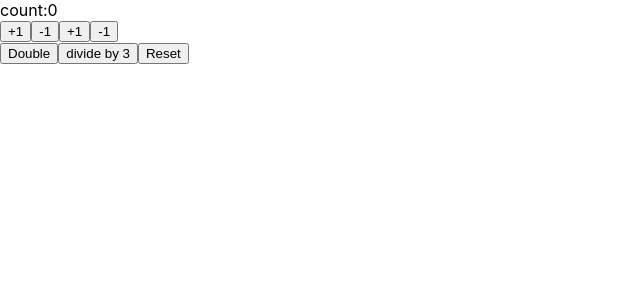
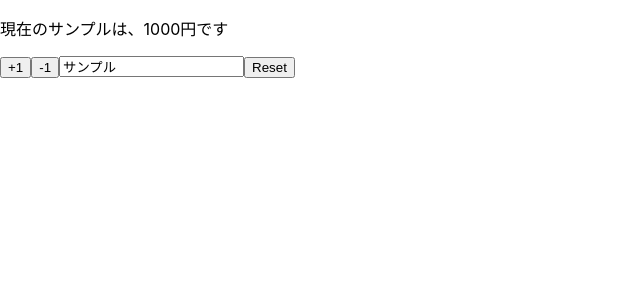
Before and after one commit to hhhirokunnn/react-hello-world, a React (Create React App) app: page / in a window 1280 px wide. Shown: the top 300 px of the page, without its empty margins (0-640 px from the left). Built offline with nearby package versions, Linux system fonts and the light colour scheme.

Commit message:
implement component using multiple states

```diff
--- a/src/App.js
+++ b/src/App.js
@@ -1,47 +1,28 @@
 import React, { useState } from 'react'
 
-const App  = () => {
+const App  = props => {
 
-  // useStateの第二引数は関数
-  const [initCount, setCount] = useState(0)
-
-  const increment = () => setCount(initCount + 1)
-  const decrement = () => setCount(initCount - 1)
-
-  // useStateの第二引数の関数は引数を持つことができる
-  const increment2 = () => setCount(previousCount => previousCount + 1)
-  const decrement2 = () => setCount(previousCount => previousCount - 1)
-
-  const reset = () => setCount(0)
-  const double = () => setCount(initCount * 2)
-
-  const devide3 = () => setCount( previousCount =>
-    previousCount % 3 === 0 ? previousCount / 3 : previousCount
-  )
-
-  // {}はobjectを表現しているので,返り値にはreturnが必要となる。
-  // const devide3 = () => setCount(previousCount => {
-  //   return previousCount %3 === 0 ? previousCount / 3 : previousCount
-  // })
+  const [name, setName] = useState(props.name)
+  const [price, setPrice] = useState(props.price)
+  const reset = () => {
+    setName(props.name)
+    setPrice(props.price)
+  }
 
   return (
     <React.Fragment>
-      {/* <React.Fragment> は <> のこと */}
-      <div>count:{initCount}</div>
-      <div>
-        <button onClick={increment}>+1</button>
-        <button onClick={decrement}>-1</button>
-        <button onClick={increment2}>+1</button>
-        <button onClick={decrement2}>-1</button>
-      </div>
-
-      <div>
-        <button onClick={double}>Double</button>
-        <button onClick={devide3}>divide by 3</button>
-        <button onClick={reset}>Reset</button>
-      </div>
+      <p>現在の{name}は、{price}円です</p>
+      <button onClick={() => setPrice(price + 1)}>+1</button>
+      <button onClick={() => setPrice(price - 1)}>-1</button>
+      <input value={name} onChange={e=> setName(e.target.value)}/>
+      <button onClick={reset}>Reset</button>
     </React.Fragment>
   );
 }
 
+App.defaultProps = {
+  name: 'サンプル',
+  price: 1000
+}
+
 export default App;
```
